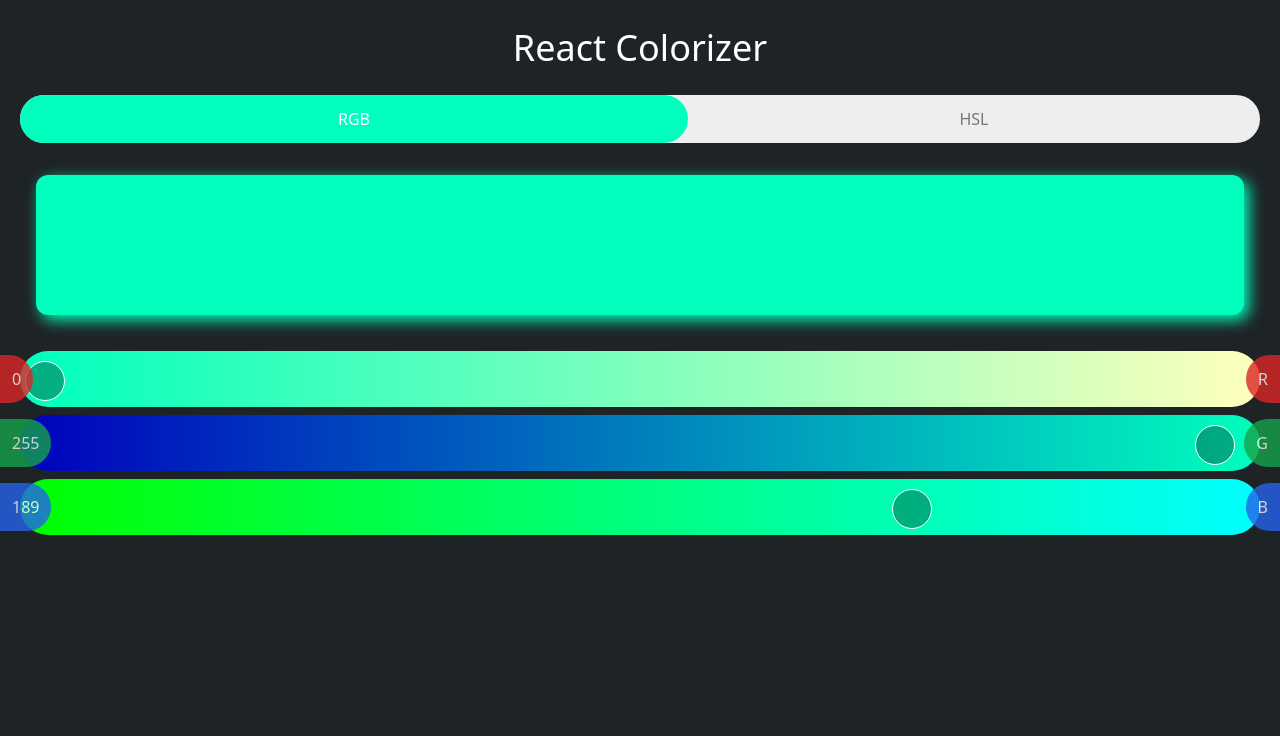
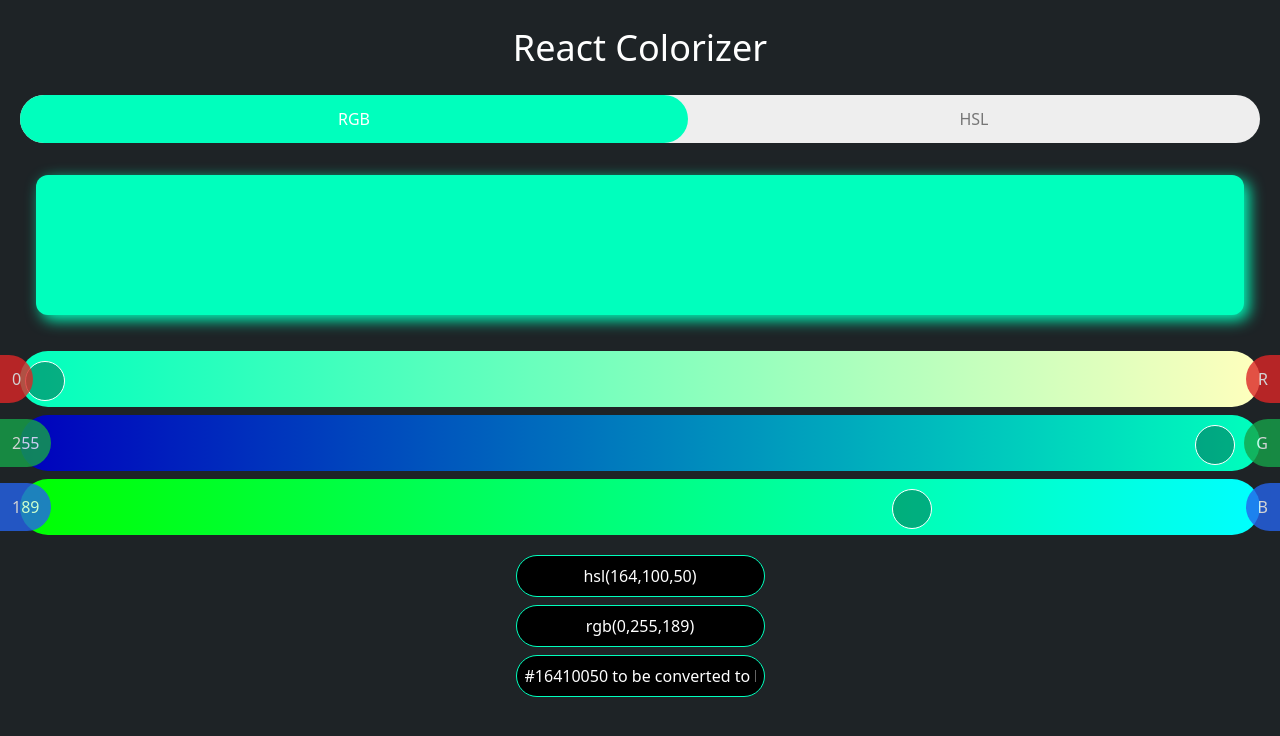
Before and after one commit to christiaan-fourie/zestii, a React (Create React App) app: page / in a window 1280 px wide. Shown: the top 736 px of the page. Built offline with nearby package versions, Linux system fonts and the light colour scheme; the HTML template or start-up script is replaced by a standard one.

Commit message:
Update App.jsx

```diff
--- a/src/App.jsx
+++ b/src/App.jsx
@@ -149,6 +149,15 @@ function App() {
         </div> */}
 
 
+        <div className='text-white pt-5 flex flex-col mx-auto gap-2 '>
+          <input style={{border: '1px solid ' + color}}
+            className="rounded-full p-2 text-center bg-black" type="text" value={ 'hsl(' + hue + ',' + sat + ',' + lum + ')'}  />
+          <input style={{border: '1px solid ' + color}}
+            className="rounded-full p-2 text-center bg-black" type="text" value={ 'rgb(' + red + ',' + green + ',' + blue + ')'}  />
+          <input  style={{border: '1px solid ' + color}}
+            className="rounded-full p-2 text-center bg-black" type="text" value={ '#' + hue + sat + lum + ' to be converted to hex'}  />
+        </div>
+
         {/* <div className="relative bottom-0">
           <h4 className="text-xl"> Debug </h4>
           <p>Current Color:  {color} </p>
```
